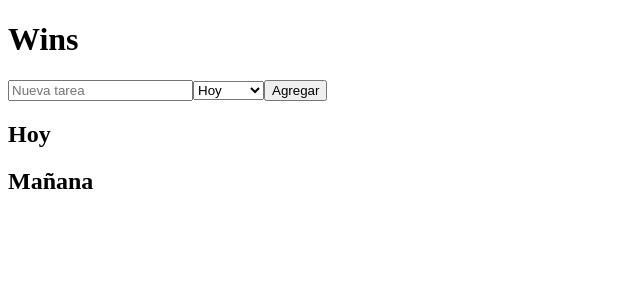
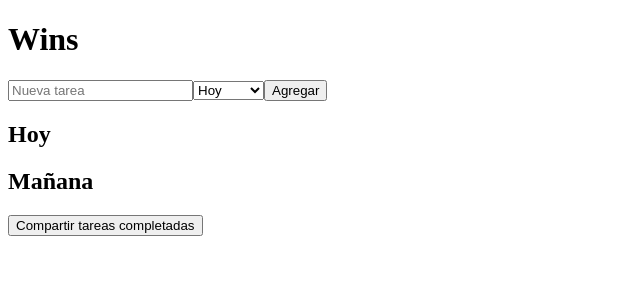
Before and after one commit to mariollesta/wins, a React (Vite) app: page / in a window 1280 px wide. Shown: the top 300 px of the page, without its empty margins (0-640 px from the left). Built offline with nearby package versions, Linux system fonts and the light colour scheme.

Commit message:
feat: share completed tasks with Web Share API

```diff
--- a/src/App.jsx
+++ b/src/App.jsx
@@ -52,6 +52,29 @@ function App() {
     setTasks(tasks.filter((task) => task.id !== id))
   }
 
+  function shareTasks() {
+    const completed = tasks.filter((t) => t.day === 'hoy' && t.completed)
+
+    if (completed.length === 0) {
+      alert('Aún no has completado ninguna tarea hoy')
+      return
+    }
+
+    const texto =
+      'Mis tareas completadas hoy:\n\n' +
+      completed.map((t) => `- ${t.description}`).join('\n')
+
+    if (navigator.share) {
+      navigator.share({
+        title: 'Mis tareas de hoy',
+        text: texto,
+      })
+    } else {
+      navigator.clipboard.writeText(texto)
+      alert('Copiado al portapapeles (tu navegador no soporta compartir directo)')
+    }
+  }
+
   const todayTasks = tasks.filter((task) => task.day === 'hoy')
   const tomorrowTasks = tasks.filter((task) => task.day === 'mañana')
 
@@ -101,6 +124,8 @@ function App() {
           </li>
         ))}
       </ul>
+
+      <button onClick={shareTasks}>Compartir tareas completadas</button>
     </div>
   )
 }
```
